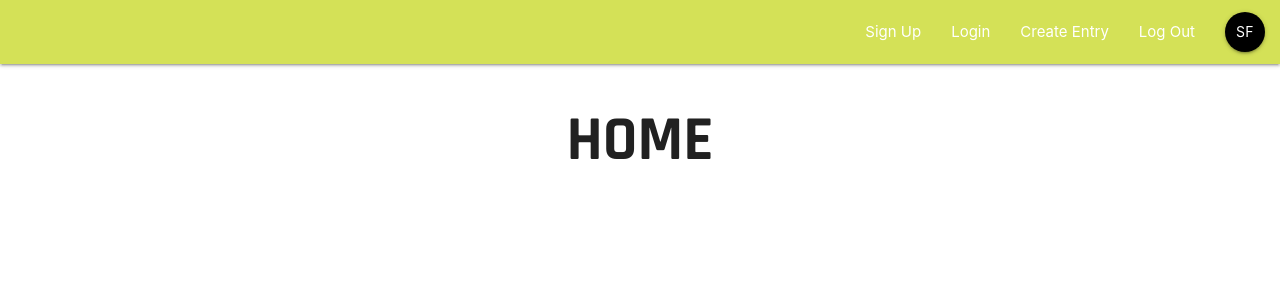
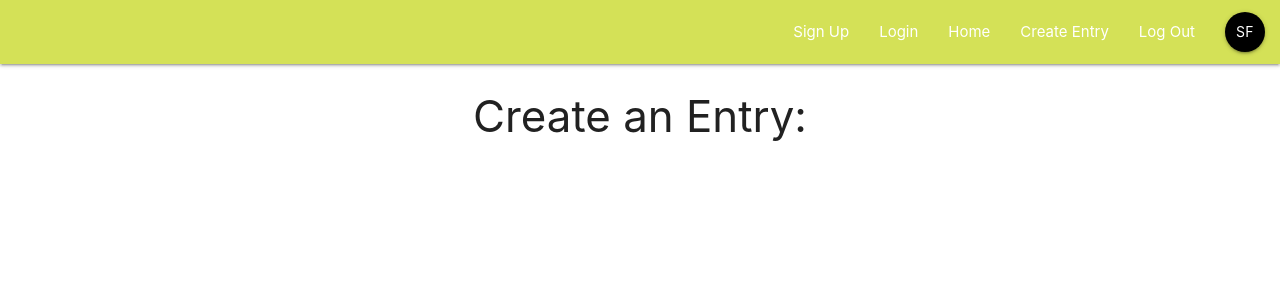
Before and after one commit to one-line-a-day-2/frontend-sheila, a React (Create React App) app in the folder one-line-a-day-2/: page /createentry in a window 1280 px wide. Shown: the top 300 px of the page. Built offline with nearby package versions, Linux system fonts and the light colour scheme.

Commit message:
Login/Logout should be working

```diff
--- a/one-line-a-day-2/src/App.js
+++ b/one-line-a-day-2/src/App.js
@@ -10,6 +10,7 @@ import Login from './components/Authentication/Login';
 import SignUp from './components/Authentication/SignUp';
 import HomePage from './components/MainPage/HomePage';
 import CreateEntry from './components/MainPage/CreateEntry';
+import EntrySummary from './components/MainPage/CreateEntry';
 
 
 
@@ -25,6 +26,7 @@ render() {
         {/* <Login /> */}
         <NavBar />
         <Switch>
+        <EntrySummary />
         <Route path='/login' component={Login} />
         <Route path='/signup' component={SignUp}/>
         <Route path='/' component={HomePage}/>
--- a/one-line-a-day-2/src/components/Layout/SignedIn.js
+++ b/one-line-a-day-2/src/components/Layout/SignedIn.js
@@ -11,7 +11,7 @@ import React from 'react';
       return (
           <ul className="right">
 
-
+             <li><NavLink to='/'>Home</NavLink></li>
              <li><NavLink to='/createentry'>Create Entry</NavLink></li>
              <li><NavLink to='/login' exact onClick={signout} >Log Out</NavLink></li>
              <li><NavLink to='/' className= 'btn btn-floating black'>SF</NavLink></li>
--- a/one-line-a-day-2/src/components/MainPage/CreateEntry.js
+++ b/one-line-a-day-2/src/components/MainPage/CreateEntry.js
@@ -0,0 +1,14 @@
+import React from 'react';
+
+const CreateEntry = () => {
+   return(
+ <div>
+  <h3> Create an Entry:</h3>
+
+ </div>
+   )
+
+}
+
+
+export default CreateEntry;
--- a/one-line-a-day-2/src/components/MainPage/EntrySummary.js
+++ b/one-line-a-day-2/src/components/MainPage/EntrySummary.js
@@ -19,6 +19,7 @@ const EntrySummary = () => {
     <p>Here is some more information about this product that is only revealed once clicked on.</p>
   </div>
 </div>
+
     )
 }
 
```
Also changed, not shown: one-line-a-day-2/src/components/MainPage/EntriesList.js (+12 -1 lines), one-line-a-day-2/src/components/MainPage/EntryDetail.js (added), 1 other file (tests, documents, lock files or other folders).
